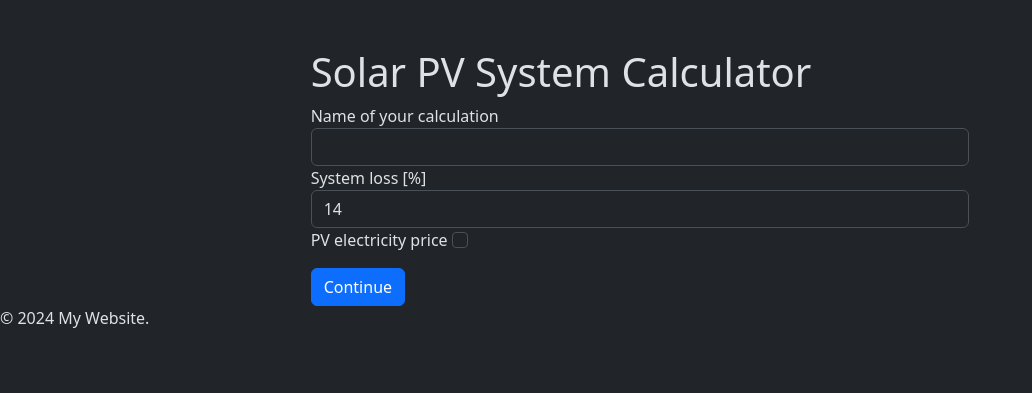
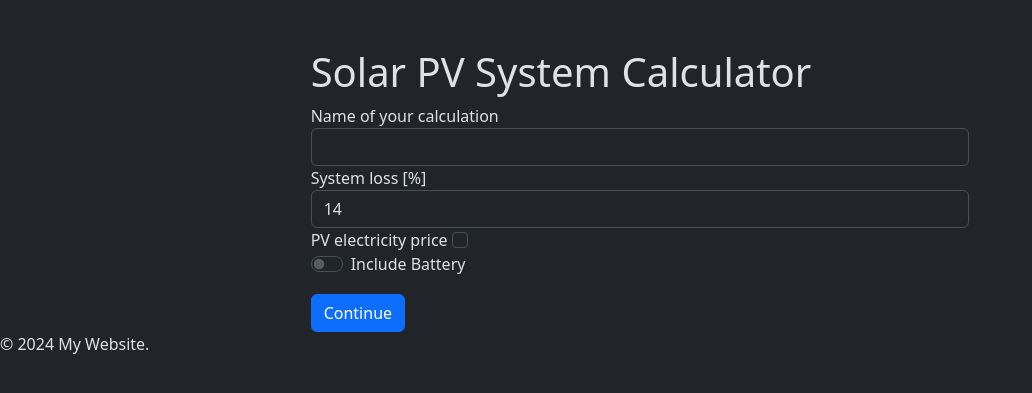
Before and after one commit to tomc02/pv-designer, a Django app: template pv_designer/web_pv_designer/templates/start_page.html in a window 1280 px wide. Shown: the part 68-461 px from the top of the page, without its empty margins (0-1032 px from the left). Run offline with Django 4.2, Linux system fonts and the light colour scheme; the template is opened without the code that fills it: values that come from a table or form of the project are taken from there, others are empty; some libraries are stand-ins or nearby versions.

Commit message:
Add battery to db

```diff
--- a/pv_designer/web_pv_designer/forms.py
+++ b/pv_designer/web_pv_designer/forms.py
@@ -10,7 +10,9 @@ class CustomSignupForm(SignupForm):
 
         for field in self.fields.values():
             field.widget.attrs['class'] = 'form-control'
+
     pass
+
 
 class CustomLoginForm(LoginForm):
     def __init__(self, *args, **kwargs):
@@ -27,9 +29,11 @@ class CustomLoginForm(LoginForm):
 
 class SolarPanelForm(forms.ModelForm):
     map_id = forms.IntegerField(widget=forms.HiddenInput(), required=False)
+
     class Meta:
         model = PVPowerPlant
-        fields = ['title', 'system_loss', 'pv_electricity_price', 'pv_system_cost', 'interest', 'lifetime']
+        fields = ['title', 'system_loss', 'pv_electricity_price', 'pv_system_cost', 'interest', 'lifetime', 'off_grid',
+                  'battery_capacity', 'discharge_cutoff_limit', 'consumption_per_day', 'consumption_per_year']
         widgets = {
             'title': forms.TextInput(attrs={'class': 'form-control'}),
             'system_loss': forms.NumberInput(attrs={'class': 'form-control'}),
@@ -37,6 +41,10 @@ class SolarPanelForm(forms.ModelForm):
             'pv_system_cost': forms.NumberInput(attrs={'class': 'form-control'}),
             'interest': forms.NumberInput(attrs={'class': 'form-control'}),
             'lifetime': forms.NumberInput(attrs={'class': 'form-control'}),
+            'battery_capacity': forms.NumberInput(attrs={'class': 'form-control'}),
+            'discharge_cutoff_limit': forms.NumberInput(attrs={'class': 'form-control'}),
+            'consumption_per_day': forms.NumberInput(attrs={'class': 'form-control'}),
+            'consumption_per_year': forms.NumberInput(attrs={'class': 'form-control'}),
         }
 
     def __init__(self, *args, **kwargs):
--- a/pv_designer/web_pv_designer/models.py
+++ b/pv_designer/web_pv_designer/models.py
@@ -41,6 +41,11 @@ class PVPowerPlant(models.Model):
     pv_system_cost = models.FloatField(blank=True, null=True)
     interest = models.FloatField(blank=True, null=True)
     lifetime = models.IntegerField(blank=True, null=True)
+    off_grid = models.BooleanField(default=False)
+    battery_capacity = models.FloatField(blank=True, null=True)
+    discharge_cutoff_limit = models.FloatField(blank=True, null=True)
+    consumption_per_day = models.FloatField(blank=True, null=True)
+    consumption_per_year = models.FloatField(blank=True, null=True)
     created_at = models.DateTimeField(auto_now_add=True)
 class Area(models.Model):
     panels_count = models.IntegerField()
--- a/pv_designer/web_pv_designer/templates/start_page.html
+++ b/pv_designer/web_pv_designer/templates/start_page.html
@@ -38,6 +38,29 @@
                             {{ form.lifetime }}
                         </div>
                     </div>
+
+                    <div class="form-check form-switch">
+                        <input class="form-check-input" type="checkbox" name="{{ form.off_grid.name }}"
+                               id="{{ form.off_grid.id_for_label }}"></input>
+                        <label class="form-check-label" for="{{ form.off_grid.id_for_label }}">Include Battery</label>
+                    </div>
+
+                    <div id="batteryFields" style="display:none;">
+                        <div class="form-group">
+                            <label for="{{ form.battery_capacity.id_for_label }}">Battery capacity</label>
+                            {{ form.battery_capacity }}
+                        </div>
+
+                        <div class="form-group">
+                            <label for="{{ form.discharge_cutoff_limit.id_for_label }}">Discharge cut-off limit</label>
+                            {{ form.discharge_cutoff_limit }}
+                        </div>
+
+                        <div class="form-group">
+                            <label for="{{ form.consumption_per_day.id_for_label }}">Consumption per day</label>
+                            {{ form.consumption_per_day }}
+                        </div>
+                    </div>
                     <button class="btn btn-primary mt-3" type="submit">Continue</button>
                 </form>
             </div>
@@ -51,8 +74,23 @@
                 } else {
                     $('#pvElectricityPriceInputs').hide();
                 }
+            });
 
+            $('#{{ form.off_grid.auto_id }}').on('change', function () {
+                if ($(this).prop('checked')) {
+                    $('#batteryFields').show();
+                } else {
+                    $('#batteryFields').hide();
+                }
             });
+
+        var offGridDefaultValue = "{{ form.off_grid.value }}";
+
+        var checkbox = document.getElementById("{{ form.off_grid.id_for_label }}");
+
+        checkbox.checked = offGridDefaultValue === "True";
+        checkbox.dispatchEvent(new Event("change"));
+
             $('#{{ form.system_loss.id_for_label }}').val(14);
         });
     </script>
--- a/pv_designer/web_pv_designer/templates/user_calculations.html
+++ b/pv_designer/web_pv_designer/templates/user_calculations.html
@@ -17,6 +17,7 @@
                 </thead>
                 <tbody>
                 {% for record in records %}
+                    {% if record.pv_power_plant is not None %}
                         <tr>
                             <td>{{ record.pv_power_plant.created_at }}</td>
                             <td>{{ record.pv_power_plant.title }}</td>
@@ -29,12 +30,14 @@
                                 <form id="deleteRecordForm_{{ record.id }}" method="post"
                                       action="{% url 'delete_record' %}?id={{ record.id }}" style="display: inline;">
                                     {% csrf_token %}
-                                <button type="button" class="btn btn-danger" onclick="confirmDelete({{ record.id }})">
+                                    <button type="button" class="btn btn-danger"
+                                            onclick="confirmDelete({{ record.id }})">
                                         <i class="bi bi-trash"></i>
                                     </button>
                                 </form>
                             </td>
                         </tr>
+                    {% endif %}
                 {% endfor %}
 
                 </tbody>
```
Also changed, not shown: pv_designer/db.sqlite3, pv_designer/media/map_images/12.png (deleted), pv_designer/media/map_images/13.png, pv_designer/media/map_images/14.png, pv_designer/web_pv_designer/migrations/0002_pvpowerplant_battery_capacity_and_more.py (added), 1 other file. Lines whose indentation alone changed are shown as unchanged.
